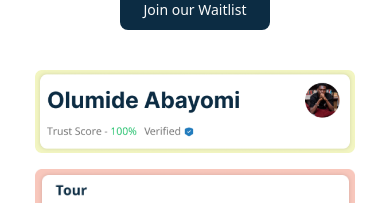
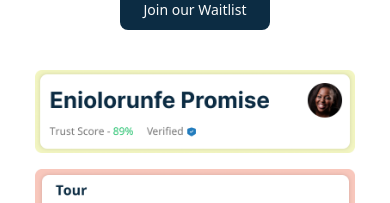
Before and after one commit to chidubemthedev/urstate, a Next.js app: page / in a window 390 px wide. Shown: the part 378-581 px from the top of the page. Built offline with nearby package versions, Linux system fonts and the light colour scheme.

Commit message:
added mobile update

```diff
--- a/src/components/landing/trio-mobile.tsx
+++ b/src/components/landing/trio-mobile.tsx
@@ -5,7 +5,7 @@ const TrioMobile = () => {
     <div className="flex flex-col md:hidden gap-6 items-center justify-center">
       <div className="flex flex-col gap-4 px-2.5">
         <Image
-          src={"/images/olumide.png"}
+          src={"/images/promise.png"}
           width={372}
           height={96}
           alt="beach house"
```
